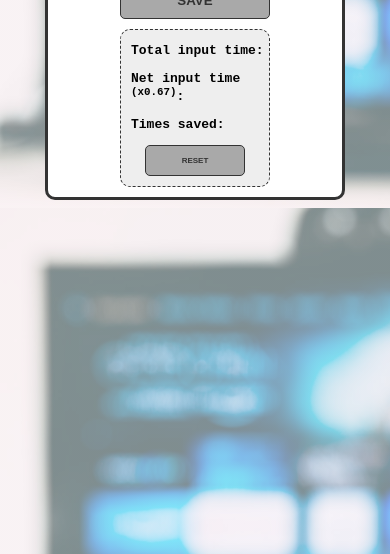
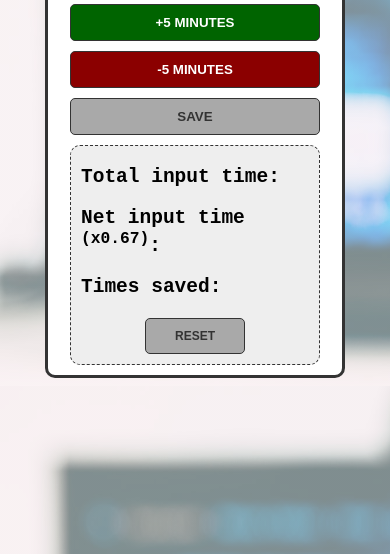
Before and after one commit to RRoudt/media-input-counter, a plain HTML site: page index.html in a window 390 px wide. Shown: the part 290-844 px from the top of the page. Drawn offline with Linux system fonts and the light colour scheme.

Commit message:
Fix: Width and text size for mobile devices

```diff
--- a/index.css
+++ b/index.css
@@ -37,7 +37,8 @@ button:hover {
 }
 
 .container {
-    max-width: 80%;
+    max-width: 50%;
+    min-width: 300px;
     margin: auto;
     background-color: #fff;
     padding: 10px;
@@ -127,14 +128,6 @@ button:hover {
 
 @media only screen and (max-width: 768px) {
     body {
-      font-size: 1em;
-    }
-
-    button {
-        max-width: 150px;
-    }
-
-    .times {
-        max-width: 150px;
+      font-size: 1.5em;
     }
 }
```
